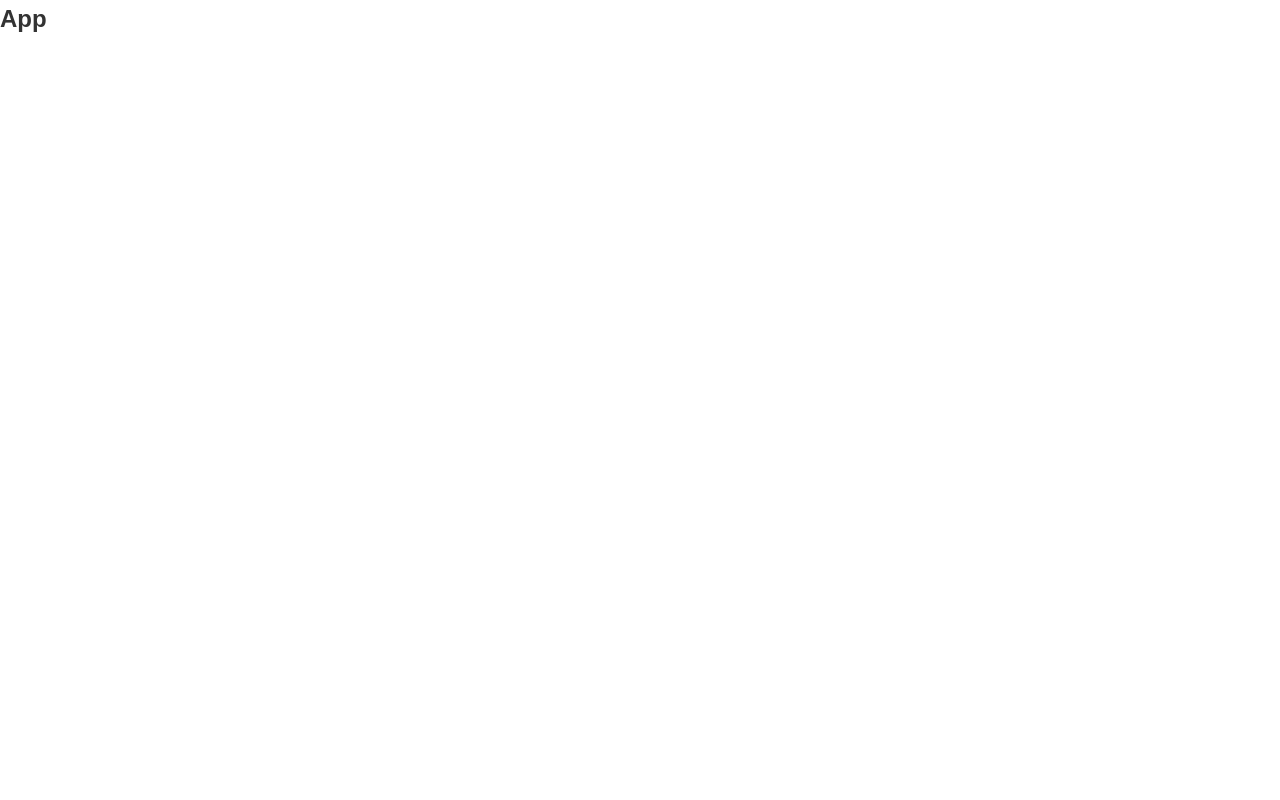
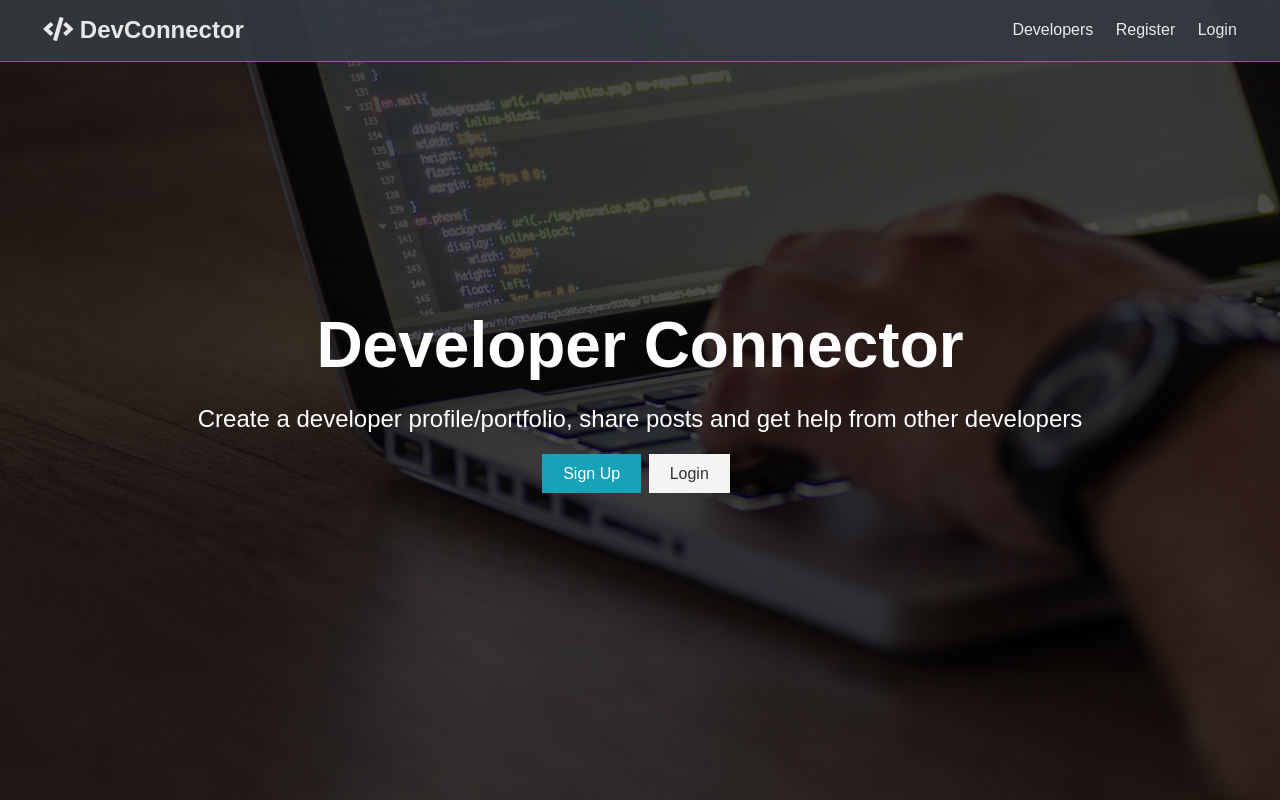
Before and after one commit to black-nijar/dev-connector, a React (Create React App) app in the folder client/: page / in a window 1280 px wide. Built offline with nearby package versions, Linux system fonts and the light colour scheme.

Commit message:
landing page

```diff
--- a/client/src/App.js
+++ b/client/src/App.js
@@ -1,10 +1,13 @@
 import React, { Fragment } from "react";
 import "./App.css";
+import NavBar from "./components/layout/NavBar";
+import Landing from "./components/layout/Landing";
 
 const App = () => {
   return (
     <Fragment>
-      <h2>App</h2>
+      <NavBar/>
+      <Landing/>
     </Fragment>
   );
 };
--- /dev/null
+++ b/client/src/components/layout/Landing.js
@@ -0,0 +1,23 @@
+import React from 'react'
+
+const Landing = () => {
+  return (
+     <section className="landing">
+      <div className="dark-overlay">
+        <div className="landing-inner">
+          <h1 className="x-large">Developer Connector</h1>
+          <p className="lead">
+            Create a developer profile/portfolio, share posts and get help from
+            other developers
+          </p>
+          <div className="buttons">
+            <a href="register.html" className="btn btn-primary">Sign Up</a>
+            <a href="login.html" className="btn btn-light">Login</a>
+          </div>
+        </div>
+      </div>
+    </section>
+  )
+}
+
+export default Landing
--- /dev/null
+++ b/client/src/components/layout/NavBar.js
@@ -0,0 +1,28 @@
+import React from "react";
+
+const NavBar = () => {
+  return (
+    <div>
+      <nav className="navbar bg-dark">
+        <h1>
+          <a href="index.html">
+            <i className="fas fa-code"></i> DevConnector
+          </a>
+        </h1>
+        <ul>
+          <li>
+            <a href="profiles.html">Developers</a>
+          </li>
+          <li>
+            <a href="register.html">Register</a>
+          </li>
+          <li>
+            <a href="login.html">Login</a>
+          </li>
+        </ul>
+      </nav>
+    </div>
+  );
+};
+
+export default NavBar;
```
